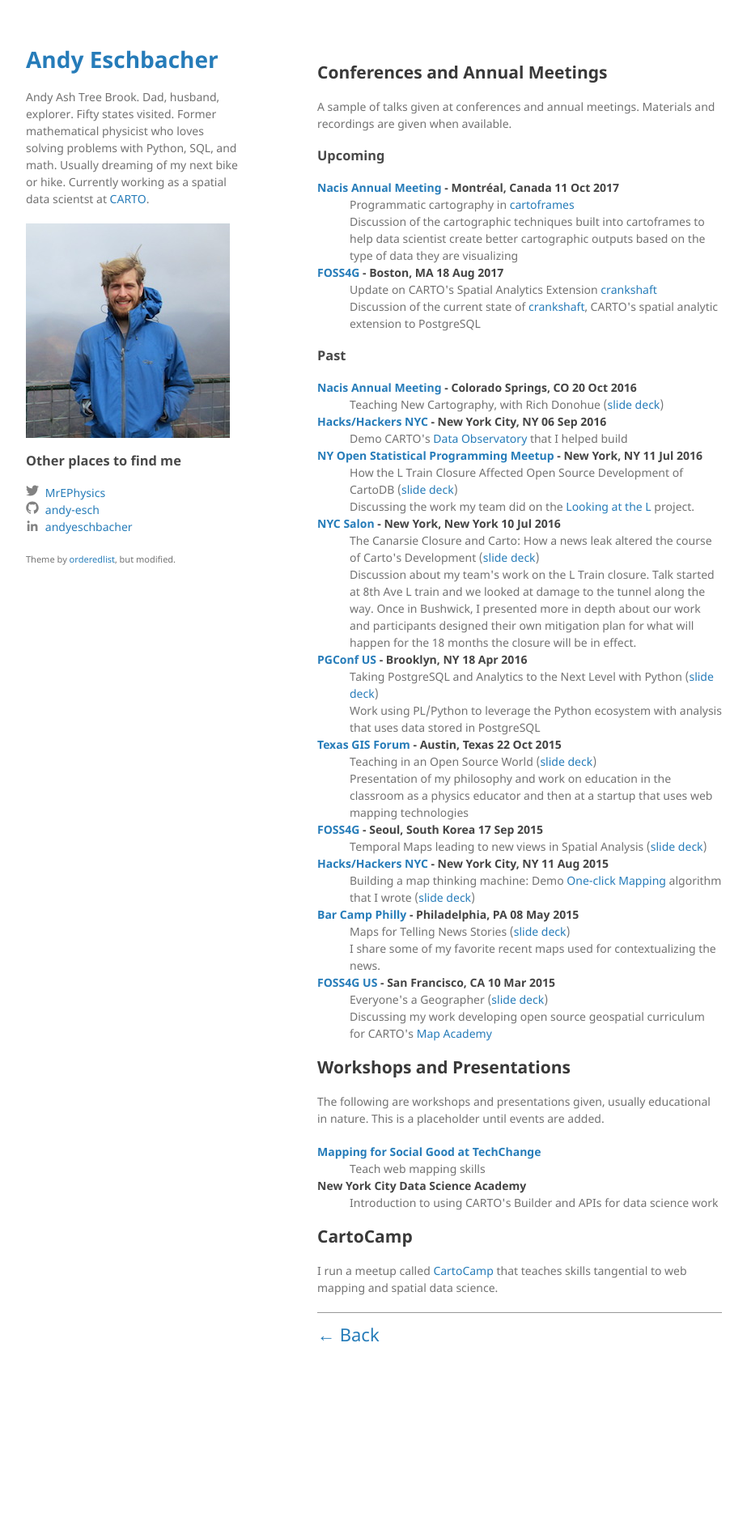
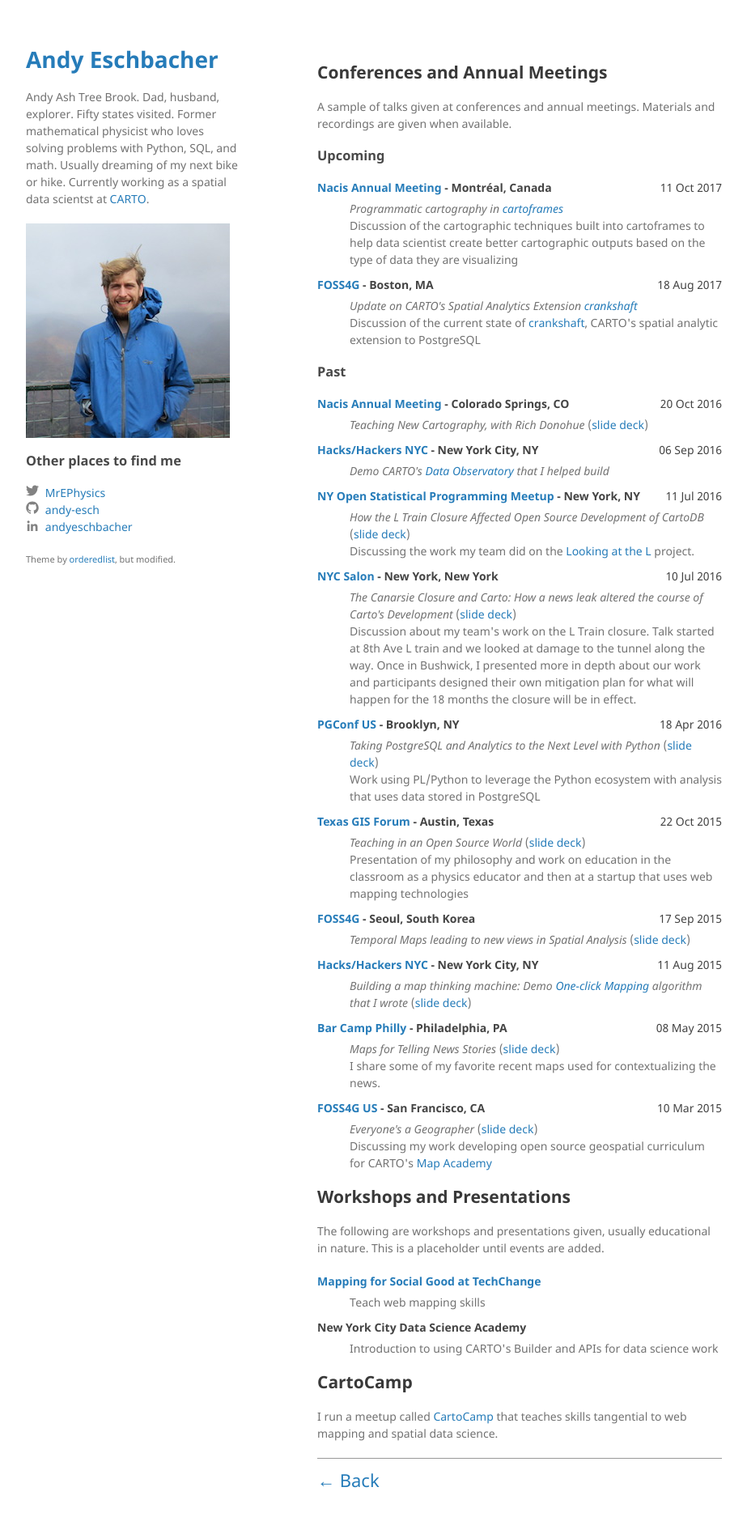
Before and after one commit to andy-esch/andy-esch.github.io, a Jekyll site: the page built from presentations.md, in a window 1280 px wide. Shown: the whole page at 81% size, without its empty margins (178-1101 px from the left). Built offline with Jekyll 4.4.1, drawn with Linux system fonts in a browser that asks for light colours; before the commit the page ends 1715 px from its top, so only the background shows below that.

Commit message:
adds styles for presentation lists

```diff
--- a/_sass/jekyll-theme-minimal.scss
+++ b/_sass/jekyll-theme-minimal.scss
@@ -42,7 +42,8 @@
 
 a:hover, a:focus {
   color:#069;
-  font-weight: bold;
+  //font-weight: bold;
+  text-decoration: underline;
 }
 
 a small {
@@ -80,6 +81,42 @@
 
 .username {
     margin-left: 0.3em;
+}
+
+.post-list {
+    margin: 0 0 0 15px;
+    padding: 0;
+    list-style: none;
+    > li {
+      margin-bottom: 20px;
+    }
+}
+
+.post-meta {
+  font-size: 14px;
+}
+
+.post-link {
+  display: block;
+}
+
+.post-info {
+  font-size: 0.9em;
+  font-style: normal;
+}
+
+.talk-list > dt {
+  margin-top: 10px;
+  margin-bottom: 5px;
+}
+
+.talk-title {
+  font-style: italic;
+}
+
+.talk-date {
+  font-weight: normal;
+  float: right;
 }
 
 blockquote {
```
